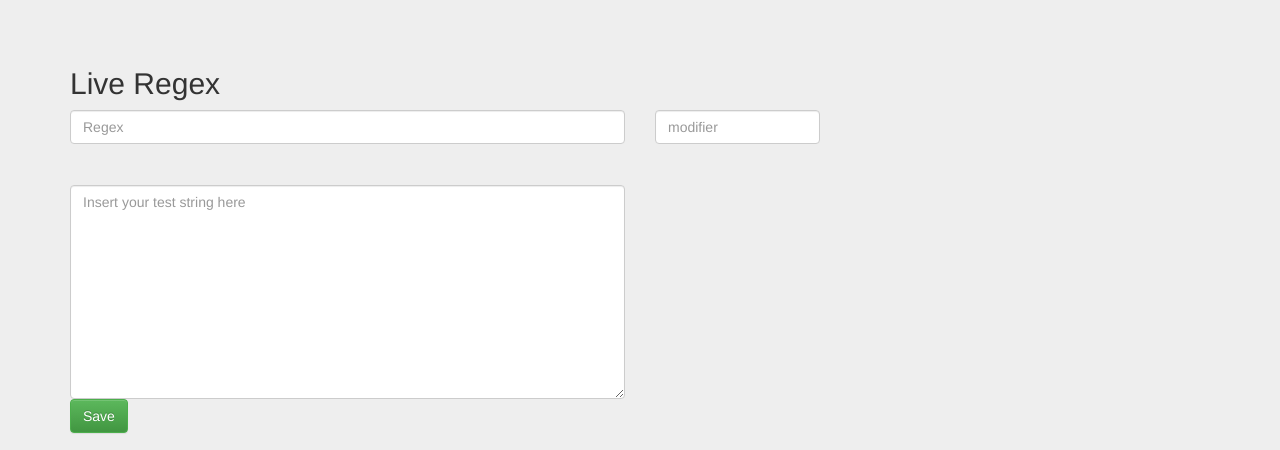
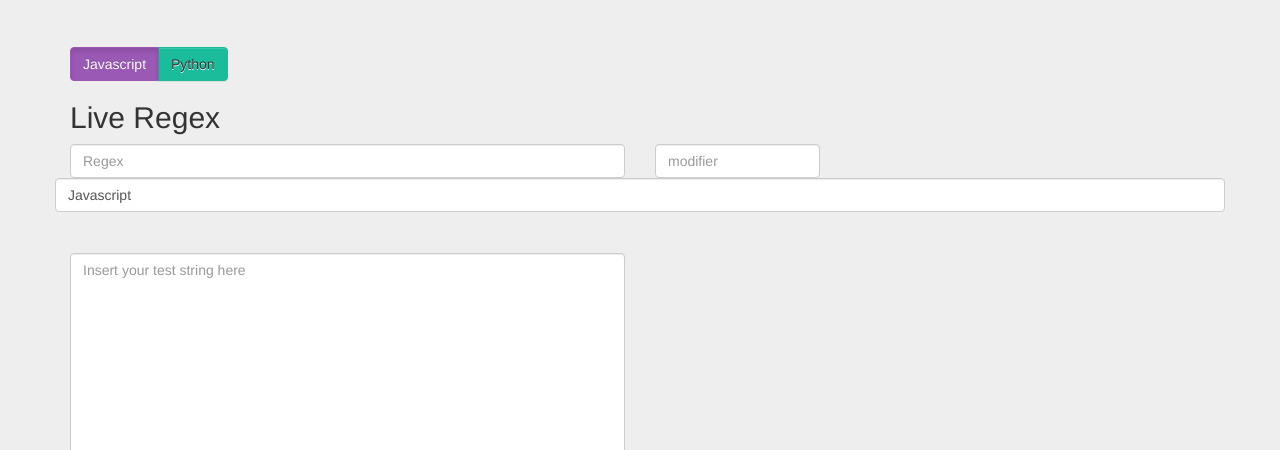
Before and after one commit to Avinash-Raj/RegexTester, a Django app: page / in a window 1280 px wide. Shown: the part 51-501 px from the top of the page. Run offline with Django 3.2, Linux system fonts and the light colour scheme; data that the repository does not hold is empty; some libraries are stand-ins or nearby versions.

Commit message:
going to test python regex

```diff
--- a/static/css/main.css
+++ b/static/css/main.css
@@ -34,3 +34,13 @@ margin-left:10px
   background-color: #5CB85C;
   border-color: #4CAE4C;
 }
+
+#js {
+    background: #9b59b6;
+    border-color: #9b59b6;
+}
+
+#py {
+    background: #1abc9c;
+    border-color: #1abc9c;
+}
--- a/static/js/controller.js
+++ b/static/js/controller.js
@@ -8,14 +8,19 @@ app.controller('MainCtrl', function($scope) {
     $scope.input_regex = '';
     $scope.input_data = '';
     $scope.modifier = '';
+    $scope.langu = 'Javascript';
     $scope.links = {};
     $scope.do_parsing = {
         data: function () {
-            if ($scope.input_regex != '' && $scope.input_data != '') {
+            if ($scope.input_regex != '' && $scope.input_data != '' && $scope.langu != '' && $scope.langu != undefined) {
                 var re = $scope.input_regex;
                 var data = $scope.input_data;
                 var mod = $scope.modifier;
+                //var lang = $("#alignment").val();
+                var lang = 'Python';
+                //alert(lang);
                 var dict = {};
+                if (lang === 'Javascript') {
                 try {
                     var regex = new RegExp(re, mod);
 
@@ -35,6 +40,11 @@ app.controller('MainCtrl', function($scope) {
                 	return {'0': e.message};
                 }
 
+            }else if (lang === 'Python'){
+
+              alert('Lang choosen is python');
+
+            }
             }
 
         }
--- a/static/js/link.js
+++ b/static/js/link.js
@@ -16,7 +16,7 @@ function appendNewTweet(tweet) {
   $('#repeat').prepend(newTweet);
 }
 $(document).ready(function() {
-
+alert("AT tghe strat " + $("#alignment").val());
 //function getCookie(name) {
 //    var cookieValue = null;
 //    if (document.cookie && document.cookie != '') {
@@ -52,4 +52,21 @@ if($('#regex').val() !== null) {
   })
   }
 });
+
+$('.btn-toggle').click(function() {
+    $(this).find('.btn').toggleClass('active');
+
+    if ($(this).find('.btn-primary').size()>0) {
+    	$(this).find('.btn').toggleClass('btn-primary');
+    }
+
+    $(this).find('.btn').toggleClass('btn-default');
+
 });
+
+$(".btn-toggle > .btn").click(function() {
+    // whenever a button is clicked, set the hidden helper
+    $("#alignment").val($(this).text());
+});
+
+});
--- a/static/templates/home.html
+++ b/static/templates/home.html
@@ -1,6 +1,6 @@
 {% extends 'base.html' %}
 
-{% block title %}Home Page{% endblock %}
+{% block title %}Regex Tester{% endblock %}
 
 {% block description %}This page is an awesome home page.{% endblock %}
 
@@ -10,6 +10,14 @@
 <div class="jumbotron">
     {% verbatim %}
     <div class="container" ng-controller="MainCtrl">
+
+        <div class="btn-group btn-toggle" data-toggle="buttons-checkbox">
+                <button type="button" class="btn btn-primary active" id="js" data-toggle="button">Javascript
+                </button>
+            <button type="button" class="btn btn-default" id="py" data-toggle="button">Python
+                </button>
+
+            </div>
         <h2>Live Regex</h2>
 
 
@@ -25,6 +33,9 @@
                        ng-model="modifier"
                        ng-model-options="{ getterSetter: true }">
             </div>
+            <input type="text" name="lang" class="form-control" id="alignment" value="Javascript"
+                   ng-model="langu"
+                       ng-model-options="{ getterSetter: true }">
 
         </div>
         <hr>
```
